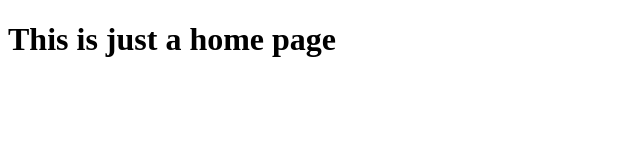
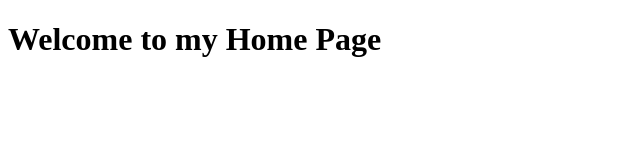
Before and after one commit to Mogly22/Portfolio, a plain HTML site: page public/home.html in a window 1280 px wide. Shown: the whole page, without its empty margins (0-640 px from the left). Drawn offline with Linux system fonts and the light colour scheme.

Commit message:
Update home.html

```diff
--- a/public/home.html
+++ b/public/home.html
@@ -7,6 +7,6 @@
 
 </head>
 <body>
-    <h1>This is just a home page</h1>
+    <h1>Welcome to my Home Page</h1>
 </body>
 </html>
```
